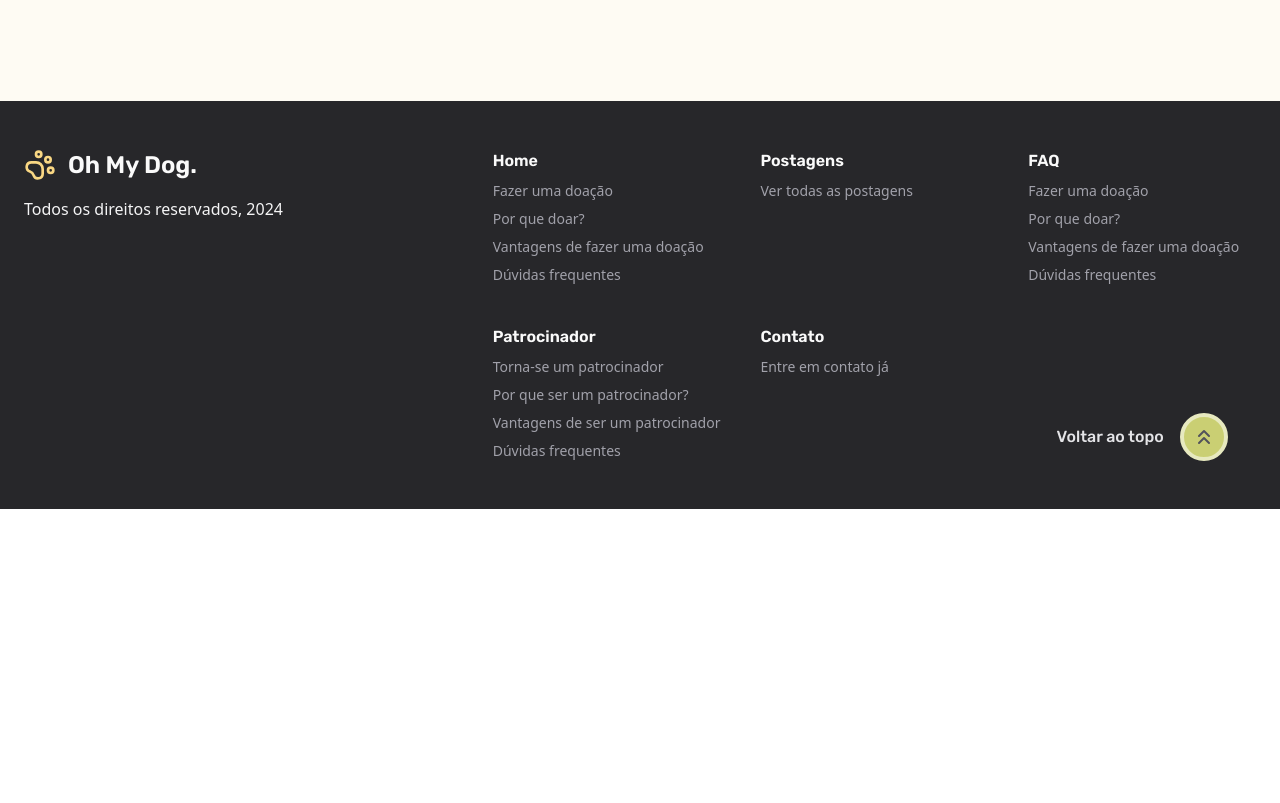
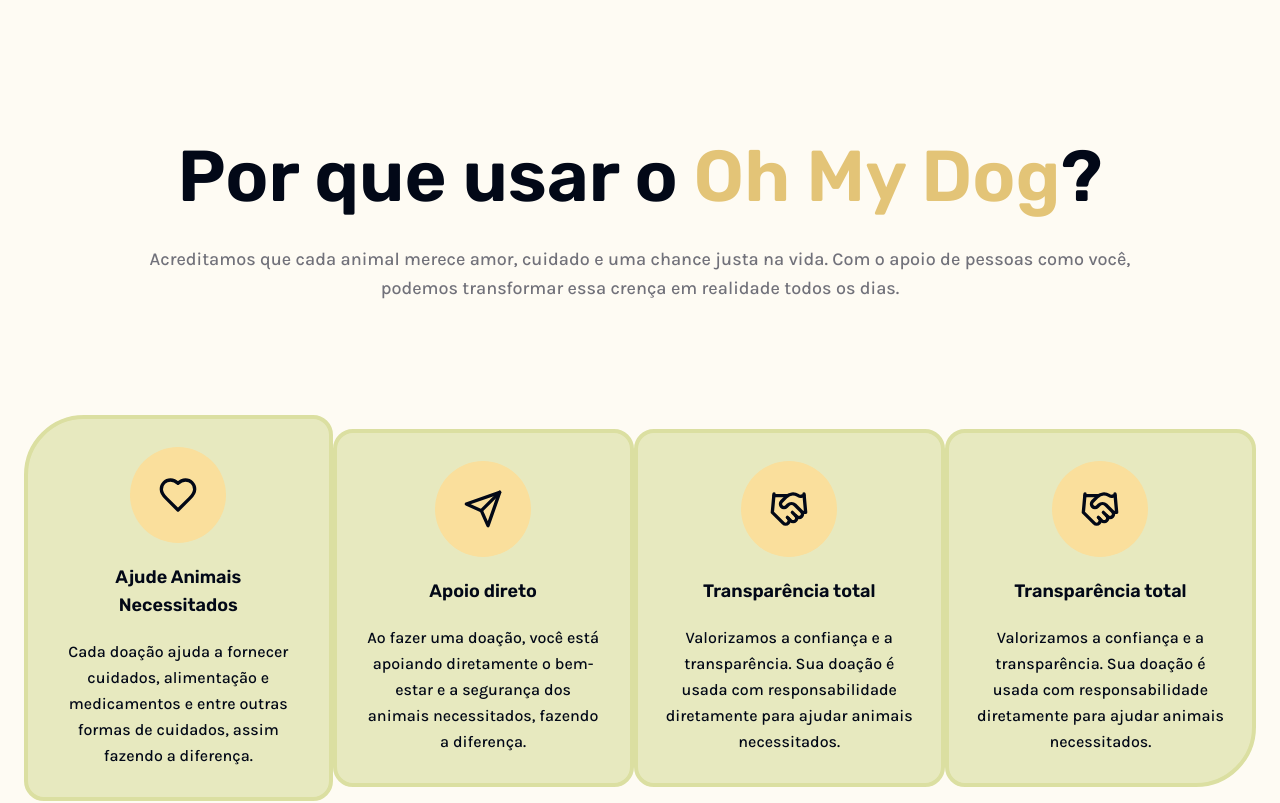
Before and after one commit to LFeli/LES_Group_Not_Found_2024, a React (Vite) app: page / in a window 1280 px wide. Shown: the part 720-1523 px from the top of the page. Before the commit the page ends 1229 px from the top, so only its background shows below. Built offline with nearby package versions, Linux system fonts and the light colour scheme.

Commit message:
:sparkles: feat: reasons for sponser section is done in home app

```diff
--- /dev/null
+++ b/src/components/app/reasons-sponsor-app.tsx
@@ -0,0 +1,76 @@
+import { Handshake, Heart, Send } from 'lucide-react'
+
+export function ReasonsSponsorApp() {
+  return (
+    <section className="flex flex-col items-center justify-center gap-20 pb-32 pt-10">
+      <div className="max-w-5xl text-center">
+        <h1 className="font-rubik text-7xl font-semibold">
+          Por que usar o<span className="text-yellow-600"> Oh My Dog</span>?
+        </h1>
+        <p className="block py-8 text-lg font-medium leading-relaxed text-zinc-500">
+          Acreditamos que cada animal merece amor, cuidado e uma chance justa na
+          vida. Com o apoio de pessoas como você, podemos transformar essa
+          crença em realidade todos os dias.
+        </p>
+      </div>
+
+      <div className="flex w-full items-center justify-between">
+        <article className="min-h-[356px] max-w-80 space-y-5 rounded-[20px] rounded-tl-[60px] border-4 border-green-300 bg-green-200 p-7">
+          <div className="mx-auto flex h-24 w-24 items-center justify-center rounded-full bg-yellow-400">
+            <Heart className="h-10 w-10" />
+          </div>
+
+          <h4 className="text-center font-rubik text-lg font-semibold">
+            Ajude Animais Necessitados
+          </h4>
+          <p className="text-center font-medium leading-relaxed">
+            Cada doação ajuda a fornecer cuidados, alimentação e medicamentos e
+            entre outras formas de cuidados, assim fazendo a diferença.
+          </p>
+        </article>
+
+        <article className="min-h-[356px] max-w-80 space-y-5 rounded-[20px] border-4 border-green-300 bg-green-200 p-7">
+          <div className="mx-auto flex h-24 w-24 items-center justify-center rounded-full bg-yellow-400">
+            <Send className="h-10 w-10" />
+          </div>
+
+          <h4 className="text-center font-rubik text-lg font-semibold">
+            Apoio direto
+          </h4>
+          <p className="text-center font-medium leading-relaxed">
+            Ao fazer uma doação, você está apoiando diretamente o bem-estar e a
+            segurança dos animais necessitados, fazendo a diferença.
+          </p>
+        </article>
+
+        <article className="min-h-[356px] max-w-80 space-y-5 rounded-[20px] border-4 border-green-300 bg-green-200 p-7">
+          <div className="mx-auto flex h-24 w-24 items-center justify-center rounded-full bg-yellow-400">
+            <Handshake className="h-10 w-10" />
+          </div>
+
+          <h4 className="text-center font-rubik text-lg font-semibold">
+            Transparência total
+          </h4>
+          <p className="text-center font-medium leading-relaxed">
+            Valorizamos a confiança e a transparência. Sua doação é usada com
+            responsabilidade diretamente para ajudar animais necessitados.
+          </p>
+        </article>
+
+        <article className="min-h-[356px] max-w-80 space-y-5 rounded-[20px] rounded-br-[60px] border-4 border-green-300 bg-green-200 p-7">
+          <div className="mx-auto flex h-24 w-24 items-center justify-center rounded-full bg-yellow-400">
+            <Handshake className="h-10 w-10" />
+          </div>
+
+          <h4 className="text-center font-rubik text-lg font-semibold">
+            Transparência total
+          </h4>
+          <p className="text-center font-medium leading-relaxed">
+            Valorizamos a confiança e a transparência. Sua doação é usada com
+            responsabilidade diretamente para ajudar animais necessitados.
+          </p>
+        </article>
+      </div>
+    </section>
+  )
+}
--- a/src/pages/app/home.tsx
+++ b/src/pages/app/home.tsx
@@ -1,6 +1,7 @@
 import { Helmet } from 'react-helmet-async'
 
 import { CtaApp } from '@/components/app/cta'
+import { ReasonsSponsorApp } from '@/components/app/reasons-sponsor-app'
 
 export function Home() {
   return (
@@ -9,6 +10,7 @@ export function Home() {
 
       <div className="container max-w-screen-2xl px-6">
         <CtaApp />
+        <ReasonsSponsorApp />
       </div>
     </main>
   )
```
